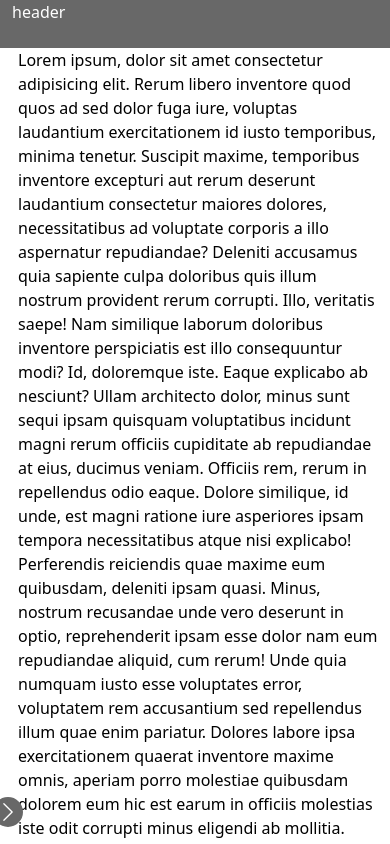
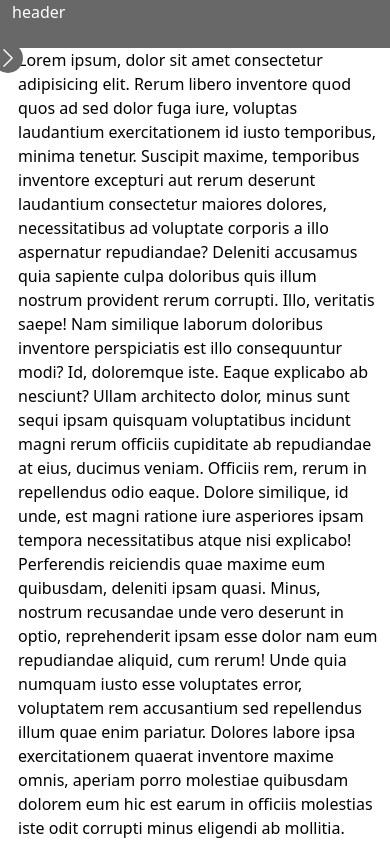
Before and after one commit to sagar557/ed, a plain HTML site: page index.html in a window 390 px wide. Drawn offline with nearby package versions, Linux system fonts and the light colour scheme.

Commit message:
Update style.css

```diff
--- a/css/style.css
+++ b/css/style.css
@@ -250,7 +250,7 @@ header .image-text .profession{
 
 
     .sidebar header .toggle{
-        top: 95vh;
+        top: 95%;
     }
     .sidebar.close .image{
         opacity: 0;
```
